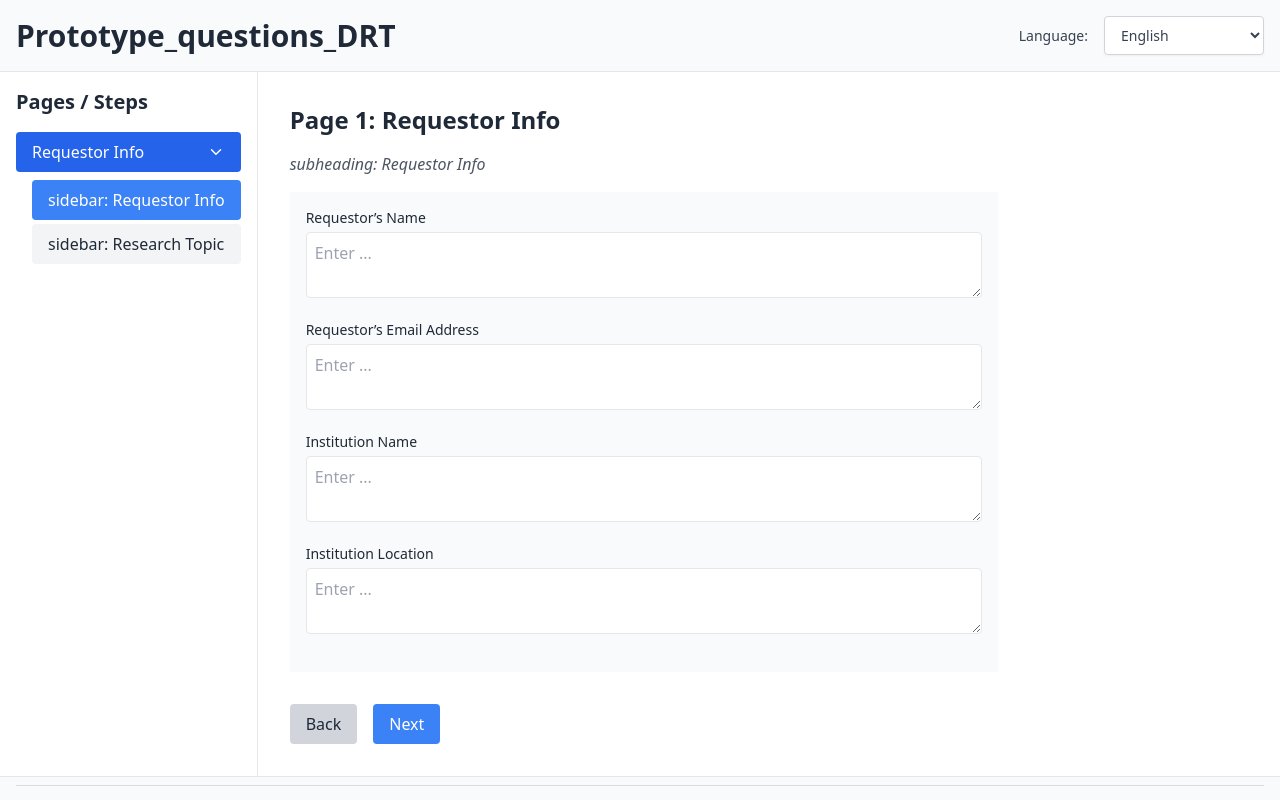
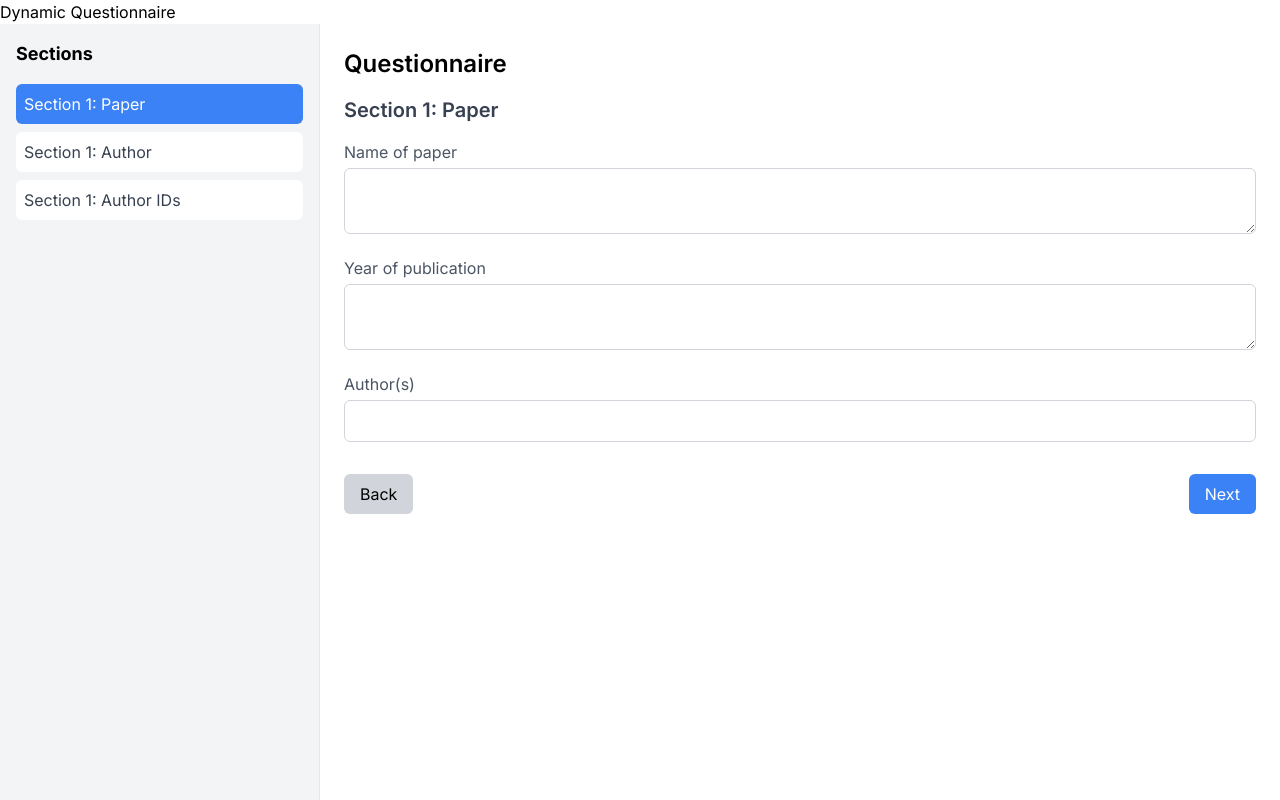
Before and after one commit to ClimateSmartAgCollab/DRT_Design_Document, a Next.js app in the folder drt_frontend/: page / in a window 1280 px wide. Shown: the top 800 px of the page. Built offline with nearby package versions, Linux system fonts and the light colour scheme.

Commit message:
fix the questionnaire

```diff
--- a/drt_frontend/app/page.tsx
+++ b/drt_frontend/app/page.tsx
@@ -1,15 +1,33 @@
-import Form from './components/Form/Form'
-import './globals.css';
+// "use client";
 
-export default function Home() {
+
+// import Form from './components/Form/Form'
+// import './globals.css';
+
+// export default function Home() {
+//   return (
+//     <section className='py-24'>
+//       <div className='container font-sans text-gray-800'>
+//         <Form
+//           onSave={() => console.log('Save action triggered')}
+//           onSubmit={() => console.log('Submit action triggered')}
+//         />
+//       </div>
+//     </section>
+//   )
+// }
+
+// pages/index.tsx
+import React from 'react';
+import JSONRenderer from './components/JSONRenderer';
+
+const Home: React.FC = () => {
   return (
-    <section className='py-24'>
-      <div className='container font-sans text-gray-800'>
-        <Form
-          onSave={() => console.log('Save action triggered')}
-          onSubmit={() => console.log('Submit action triggered')}
-        />
-      </div>
-    </section>
-  )
-}
+    <div>
+      <h1>Dynamic Questionnaire</h1>
+      <JSONRenderer />
+    </div>
+  );
+};
+
+export default Home;
```
